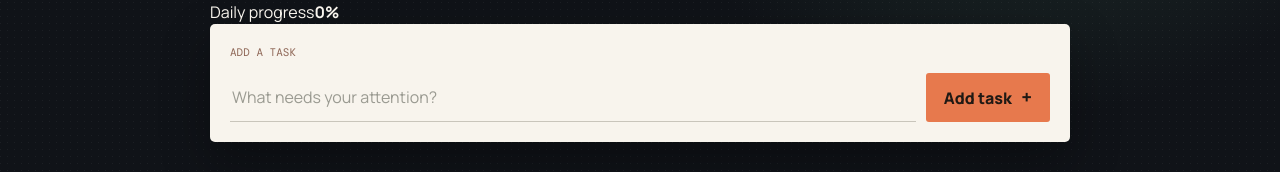
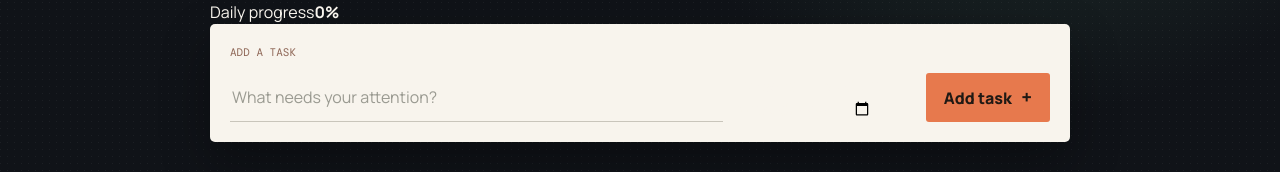
Before and after one commit to sk-jasir-swe/todolist, a React (Vite) app: page / in a window 1280 px wide. Shown: the part 422-594 px from the top of the page. Built offline with nearby package versions, Linux system fonts and the light colour scheme.

Commit message:
Update TodoForm.jsx

```diff
--- a/src/components/TodoForm.jsx
+++ b/src/components/TodoForm.jsx
@@ -2,14 +2,20 @@ import { useState } from 'react'
 import { useTodo } from '../context/todoContext';
 
 function TodoForm() {
-    const [todo, setTodo]= useState("")
+    const [todo, setTodo] = useState("")
+    const [category, setCategory] = useState("Personal")
+    const [priority, setPriority] = useState("Medium")
+    const [dueDate, setDueDate] = useState("")
     const {addTodo} =useTodo()
     const add =(e)=>{
         e.preventDefault()
 
         if (!todo.trim()) return
-        addTodo({todo, completed: false})
+        addTodo({todo: todo.trim(), category, priority, dueDate, completed: false})
         setTodo("")
+        setCategory("Personal")
+        setPriority("Medium")
+        setDueDate("")
     }
 
 
@@ -30,6 +36,20 @@ function TodoForm() {
                 value={todo}
                 onChange={(e)=>setTodo(e.target.value)}
             />
+            <div className="todo-options">
+                <select aria-label="Task category" value={category} onChange={(e) => setCategory(e.target.value)}>
+                    <option>Personal</option>
+                    <option>Work</option>
+                    <option>Study</option>
+                    <option>Other</option>
+                </select>
+                <select aria-label="Task priority" value={priority} onChange={(e) => setPriority(e.target.value)}>
+                    <option>High</option>
+                    <option>Medium</option>
+                    <option>Low</option>
+                </select>
+                <input type="date" aria-label="Task due date" value={dueDate} onChange={(e) => setDueDate(e.target.value)} />
+            </div>
             <button type="submit" className="add-button">
                 Add task <span aria-hidden="true">+</span>
             </button>
```
